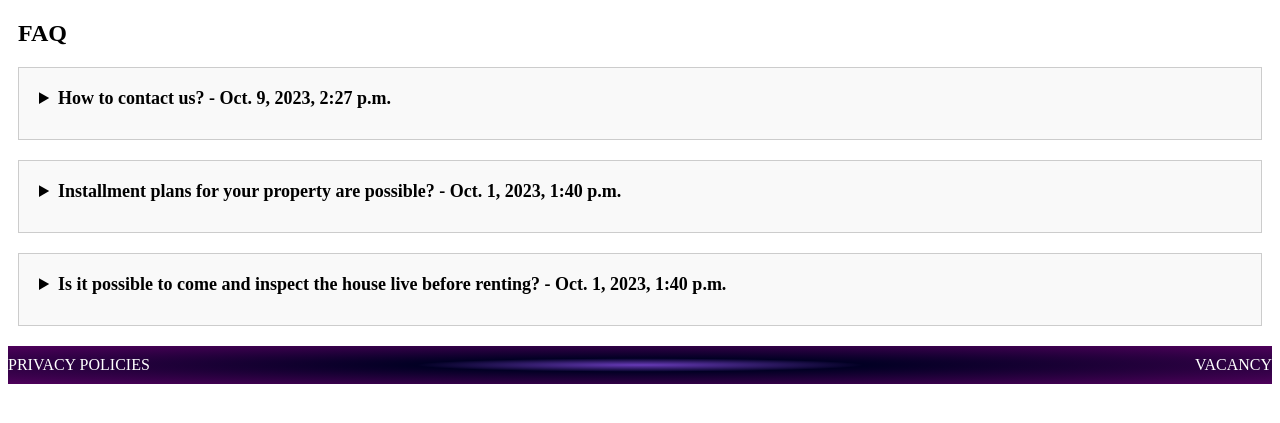
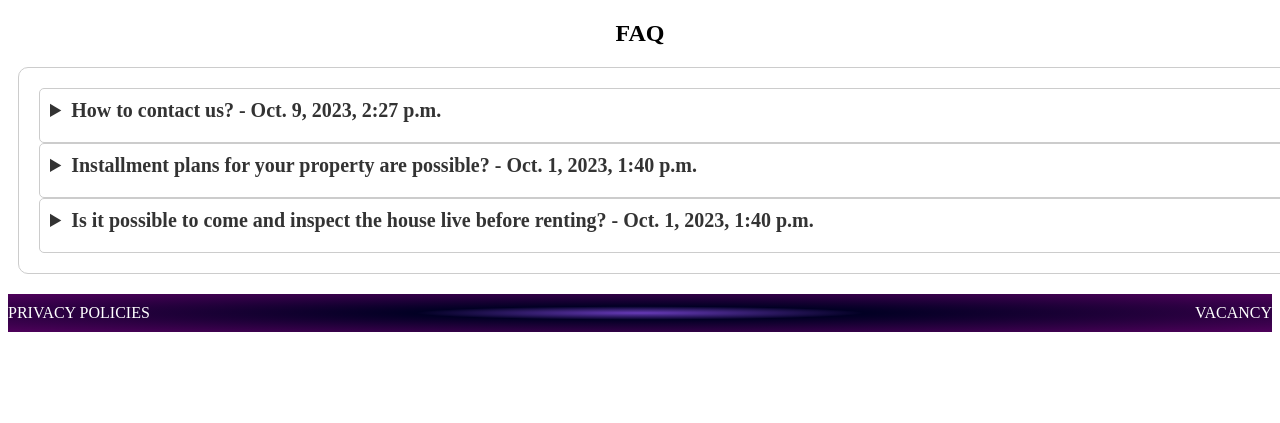
Before and after one commit to NRGLook/EstateAgencyWEB, a Django app: page /faq/ in a window 1280 px wide; the page is wider, and only the part inside the window is pictured. Shown: the part 88-511 px from the top of that part. Run offline with Django 4.2, Linux system fonts and the light colour scheme; data comes from the database, SQL or seed files in the repository; both versions use the stored data as it was after the commit.

```diff
--- a/EstateAgency/mysite/faq/templates/faq.html
+++ b/EstateAgency/mysite/faq/templates/faq.html
@@ -8,17 +8,15 @@
 
 {% block content %}
 
-<h1 itemprop="headline">FAQ</h1>
-<ul class="faq-list" itemprop="mainEntity" itemscope itemtype="http://schema.org/FAQPage">
+<h1 itemprop="headline" class="header_faq">FAQ</h1>
+<ul class="faq-item" itemprop="mainEntity" itemscope itemtype="http://schema.org/FAQPage">
     {% for faq_item in faq_items %}
-    <li class="faq-item" itemprop="itemListElement" itemscope itemtype="http://schema.org/Question">
         <details>
             <summary itemprop="name" class="faq-question">{{ faq_item.question }} - {{ faq_item.date_added }}</summary>
             <div itemprop="acceptedAnswer" itemscope itemtype="http://schema.org/Answer">
                 <p itemprop="text" class="faq-answer">{{ faq_item.answer }}</p>
             </div>
         </details>
-    </li>
     {% endfor %}
 </ul>
 
--- a/EstateAgency/mysite/static/css/employee.css
+++ b/EstateAgency/mysite/static/css/employee.css
@@ -21,7 +21,7 @@
   width: 100%;
   max-width: 200px; /* Максимальная ширина фотографии */
   height: auto;
-  border-radius: 50%; /* Закругленные углы для фото */
+  border-radius: 20%; /* Закругленные углы для фото */
 }
 
 /* Стили для описания сотрудника */
--- a/EstateAgency/mysite/static/css/faq.css
+++ b/EstateAgency/mysite/static/css/faq.css
@@ -1,101 +1,64 @@
-/* Стили для списка FAQ */
-.faq-list {
-  list-style-type: none;
-  padding: 0;
+.header_faq {
+    text-align: center;
 }
 
-/* Стили для элемента FAQ */
-.faq-item {
-  margin-bottom: 20px;
-  padding: 20px;
+/* Стиль для выпадающего списка (select) */
+details {
+  width: 1450px; /* Установите ширину по вашему выбору */
+  padding: 10px;
   border: 1px solid #ccc;
-  background-color: #f9f9f9;
+  border-radius: 5px;
+  font-size: 16px;
+  background-color: #fff;
+  color: #333;
+  cursor: pointer;
+  outline: none;
 }
 
-/* Стили для заголовка вопроса */
-.faq-question {
-  font-size: 18px;
-  font-weight: bold;
-  margin-bottom: 10px;
-  cursor: pointer;
+/* Стиль для опций выпадающего списка (option) */
+details option {
+  font-size: 16px;
+  padding: 5px;
+  background-color: #fff;
+  color: #333;
 }
 
-/* Стили для развернутого ответа */
-.faq-answer {
-  display: none; /* Изначально скрываем ответы */
-  font-size: 16px;
+/* Изменение стиля опции, когда она выбрана */
+details option:checked {
+  background-color: #007BFF; /* Пример выбранного цвета */
+  color: #fff;
 }
 
-/* Стили для иконки (стрелки) */
-.faq-icon {
-  float: right;
-  font-size: 24px;
-  margin-left: 10px;
-  transform: rotate(0deg); /* Изначально иконка повернута */
-  transition: transform 0.3s ease;
+/* Стили для карточки вопроса */
+.faq-item {
+  background-color: #fff;
+  border: 1px solid #ccc;
+  border-radius: 10px; /* Для создания закругленных углов */
+  padding: 20px;
+  margin-bottom: 20px;
+  width: 100%; /* Занимать всю ширину страницы */
 }
 
-/* Стили для активной иконки (при развертывании ответа) */
-.faq-item.active .faq-icon {
-  transform: rotate(180deg); /* Поворачиваем иконку при открытии ответа */
+/* Стили для текста вопроса */
+.faq-question {
+  font-size: 20px;
+  font-weight: bold;
+  color: #333;
+  margin-bottom: 10px;
 }
 
-/* Стили для ссылки "Читать далее" (если нужно) */
-.read-more-link {
-  display: inline-block;
-  margin-top: 10px;
-  color: #0074D9;
-  text-decoration: none;
-  font-weight: bold;
-  transition: color 0.3s ease;
+/* Стили для текста ответа */
+.faq-answer {
+  font-size: 16px;
+  color: #000;
 }
 
-.read-more-link:hover {
-  color: #0056b3;
+/* Удаление маркера списка */
+.faq-item::marker {
+  content: "";
 }
 
-/* Стили для списка FAQ */
-.faq-list {
-  list-style-type: none;
-  padding: 0;
+/* Скрытие маркера списка в Chrome */
+.faq-item summary::-webkit-details-marker {
+  display: none;
 }
-
-/* Стили для элемента FAQ */
-.faq-item {
-  margin-bottom: 20px;
-  padding: 20px;
-  border: 1px solid #ccc;
-  background-color: #f9f9f9;
-}
-
-/* Стили для заголовка вопроса */
-.faq-question {
-  font-size: 18px;
-  font-weight: bold;
-  margin-bottom: 10px;
-  cursor: pointer;
-}
-
-/* Стили для развернутого ответа */
-.faq-answer {
-  font-size: 16px;
-  display: none; /* Изначально скрываем ответы */
-}
-
-/* Стили для иконки (стрелки) */
-.faq-icon::after {
-  content: "+"; /* Изначально отображаем плюс */
-  font-size: 24px;
-  margin-left: 10px;
-  cursor: pointer;
-}
-
-/* Стили для активной иконки (при развертывании ответа) */
-.faq-item.active .faq-answer {
-  display: block; /* Отображаем ответ при активности */
-}
-
-/* Стили для изменения иконки при развертывании ответа */
-.faq-item.active .faq-icon::after {
-  content: "−"; /* Изменяем на минус */
-}
```
Also changed, not shown: EstateAgency/mysite/db.sqlite3, 3 other files.
